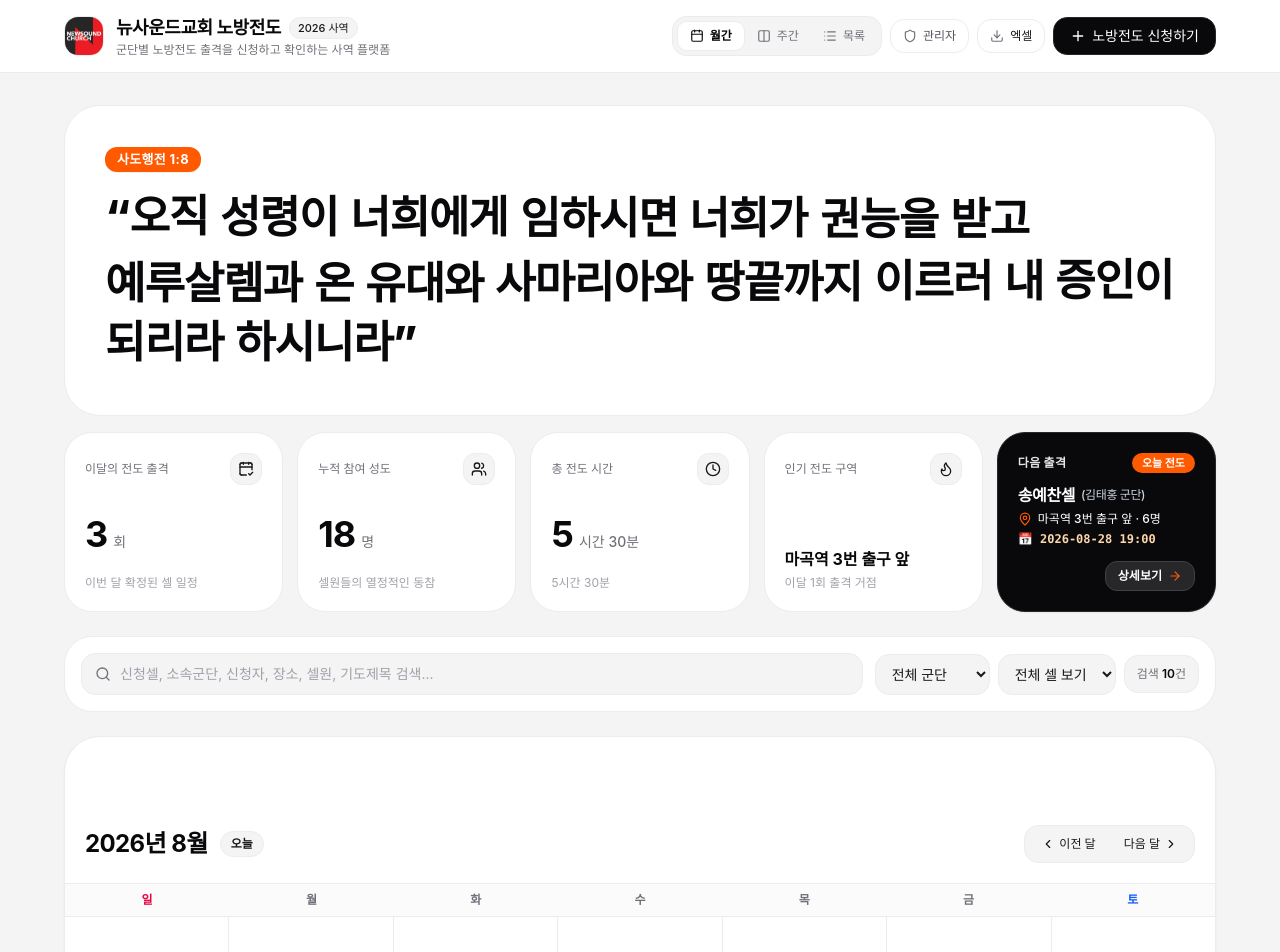
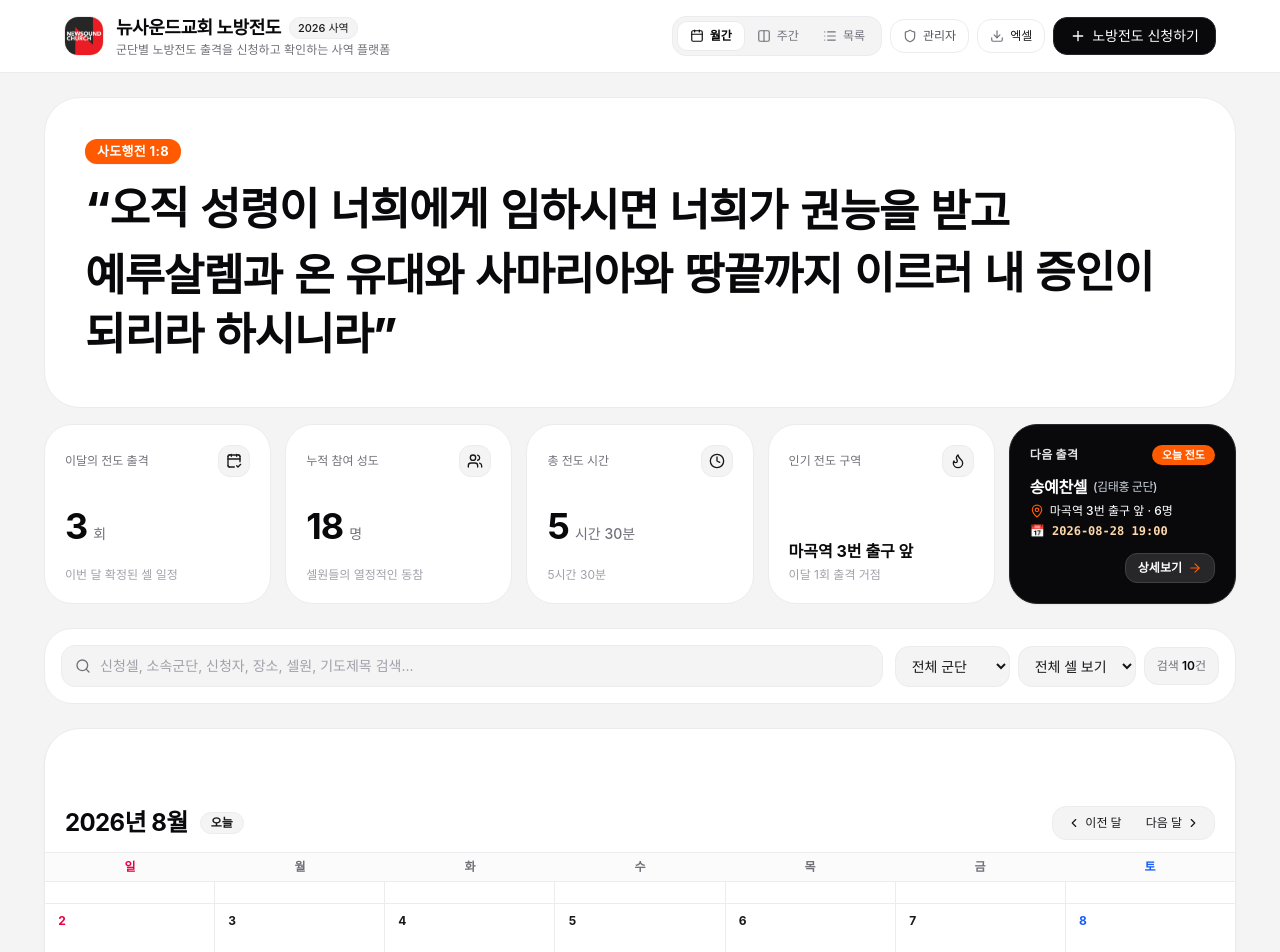
Before and after one commit to syc5032-code/newsound-evangelism, a React (Vite) app: page / in a window 1280 px wide. Shown: the top 952 px of the page. Built offline with nearby package versions, Linux system fonts and the light colour scheme; a web font is replaced by a local one.

Commit message:
fix: optimize desktop calendar proportions to fit full month in 100% viewport zoom

```diff
--- a/src/App.tsx
+++ b/src/App.tsx
@@ -243,8 +243,8 @@ export function App() {
         onAdminLogout={handleAdminLogout}
       />
 
-      {/* Main Content Area (Max width 1200px) */}
-      <main className="flex-1 max-w-[1200px] w-full mx-auto px-4 sm:px-6 pt-6 sm:pt-8 pb-14 sm:pb-16">
+      {/* Main Content Area (Max width 1240px) */}
+      <main className="flex-1 max-w-[1240px] w-full mx-auto px-3 sm:px-6 pt-4 sm:pt-6 pb-12 sm:pb-16">
 
         {/* Statistics & Overview Banner */}
         <StatsBanner
--- a/src/components/MonthCalendar.tsx
+++ b/src/components/MonthCalendar.tsx
@@ -61,18 +61,18 @@ export const MonthCalendar: React.FC<MonthCalendarProps> = ({
   const getCellMinHeight = () => {
     switch (visibleWeeks) {
       case 1:
-        return 'min-h-[250px] sm:min-h-[320px]';
+        return 'min-h-[220px] sm:min-h-[300px]';
       case 2:
-        return 'min-h-[165px] sm:min-h-[210px]';
+        return 'min-h-[150px] sm:min-h-[200px]';
       case 3:
-        return 'min-h-[125px] sm:min-h-[165px]';
+        return 'min-h-[115px] sm:min-h-[150px]';
       case 4:
-        return 'min-h-[100px] sm:min-h-[140px]';
+        return 'min-h-[92px] sm:min-h-[118px]';
       case 5:
-        return 'min-h-[85px] sm:min-h-[125px]';
+        return 'min-h-[80px] sm:min-h-[96px]';
       case 6:
       default:
-        return 'min-h-[78px] sm:min-h-[115px]';
+        return 'min-h-[72px] sm:min-h-[82px] lg:min-h-[86px]';
     }
   };
 
@@ -136,16 +136,16 @@ export const MonthCalendar: React.FC<MonthCalendarProps> = ({
       >
 
         {/* 📌 Sticky Month Header + Weekday Bar (달력 보는 동안 상단 고정) */}
-        <div className="sticky top-[70px] sm:top-[68px] z-20 bg-[#ffffff]/98 backdrop-blur-md border-b border-[#ececee] transition-all">
+        <div className="sticky top-[60px] sm:top-[65px] z-20 bg-[#ffffff]/98 backdrop-blur-md border-b border-[#ececee] transition-all">
 
           {/* Month Calendar Navigation Header */}
-          <div className="p-3.5 sm:p-5 flex items-center justify-between gap-2">
+          <div className="px-3.5 py-2.5 sm:px-5 sm:py-3 flex items-center justify-between gap-2">
             <div className="flex items-center gap-2 sm:gap-3">
-              <h2 className="text-base sm:text-2xl font-bold text-[#09090b] tracking-tight">
+              <h2 className="text-base sm:text-xl lg:text-2xl font-bold text-[#09090b] tracking-tight">
                 {format(currentDate, 'yyyy년 M월')}
               </h2>
               {visibleWeeks < totalWeeks && (
-                <span className="text-[11px] font-bold px-2 py-0.5 rounded-[10000px] bg-[#09090b] text-[#ffffff]">
+                <span className="text-[10px] sm:text-[11px] font-bold px-2 py-0.5 rounded-[10000px] bg-[#09090b] text-[#ffffff]">
                   {visibleWeeks}주 보기
                 </span>
               )}
@@ -155,7 +155,7 @@ export const MonthCalendar: React.FC<MonthCalendarProps> = ({
                   onToday();
                   setSelectedDateStr(todayStr);
                 }}
-                className="px-2 py-0.5 sm:px-2.5 sm:py-1 text-[11px] sm:text-xs font-semibold text-[#18181b] bg-[#f4f4f5] hover:bg-[#ececee] rounded-[10000px] border border-[#ececee] transition-colors cursor-pointer"
+                className="px-2 py-0.5 sm:px-2.5 sm:py-0.5 text-[11px] sm:text-xs font-semibold text-[#18181b] bg-[#f4f4f5] hover:bg-[#ececee] rounded-[10000px] border border-[#ececee] transition-colors cursor-pointer"
               >
                 오늘
               </button>
@@ -171,7 +171,7 @@ export const MonthCalendar: React.FC<MonthCalendarProps> = ({
                 <button
                   type="button"
                   onClick={onPrevMonth}
-                  className="px-2 sm:px-3 py-1 sm:py-1.5 rounded-[8px] sm:rounded-[10px] text-xs font-medium text-[#18181b] hover:bg-[#ffffff] hover:border hover:border-[#ececee] transition-all flex items-center gap-1 cursor-pointer"
+                  className="px-2 sm:px-2.5 py-1 sm:py-1 rounded-[8px] sm:rounded-[10px] text-xs font-medium text-[#18181b] hover:bg-[#ffffff] hover:border hover:border-[#ececee] transition-all flex items-center gap-1 cursor-pointer"
                   title="이전 달"
                 >
                   <ChevronLeft className="w-3.5 h-3.5" />
@@ -180,7 +180,7 @@ export const MonthCalendar: React.FC<MonthCalendarProps> = ({
                 <button
                   type="button"
                   onClick={onNextMonth}
-                  className="px-2 sm:px-3 py-1 sm:py-1.5 rounded-[8px] sm:rounded-[10px] text-xs font-medium text-[#18181b] hover:bg-[#ffffff] hover:border hover:border-[#ececee] transition-all flex items-center gap-1 cursor-pointer"
+                  className="px-2 sm:px-2.5 py-1 sm:py-1 rounded-[8px] sm:rounded-[10px] text-xs font-medium text-[#18181b] hover:bg-[#ffffff] hover:border hover:border-[#ececee] transition-all flex items-center gap-1 cursor-pointer"
                   title="다음 달"
                 >
                   <span className="hidden sm:inline">다음 달</span>
@@ -191,7 +191,7 @@ export const MonthCalendar: React.FC<MonthCalendarProps> = ({
           </div>
 
           {/* Weekday Header (일 ~ 토) */}
-          <div className="grid grid-cols-7 border-t border-[#ececee] bg-[#fafafa]/80 text-center py-2 text-[11px] sm:text-xs font-bold">
+          <div className="grid grid-cols-7 border-t border-[#ececee] bg-[#fafafa]/80 text-center py-1.5 text-[11px] sm:text-xs font-bold">
             {KOREAN_DAYS.map((day, idx) => {
               const isSun = idx === 0;
               const isSat = idx === 6;
@@ -226,7 +226,7 @@ export const MonthCalendar: React.FC<MonthCalendarProps> = ({
               <div
                 key={day.dateString}
                 onClick={() => setSelectedDateStr(day.dateString)}
-                className={`${cellMinH} p-1 sm:p-2 bg-[#ffffff] transition-all relative flex flex-col justify-between cursor-pointer group overflow-hidden ${
+                className={`${cellMinH} p-1 sm:p-1.5 bg-[#ffffff] transition-all relative flex flex-col justify-between cursor-pointer group overflow-hidden ${
                   !day.isCurrentMonth
                     ? 'bg-[#fafafa] text-[#a1a1aa]'
                     : 'bg-[#ffffff] text-[#18181b]'
@@ -242,7 +242,7 @@ export const MonthCalendar: React.FC<MonthCalendarProps> = ({
                 <div className="flex items-center justify-between mb-0.5">
                   <div className="flex items-center gap-1 overflow-hidden">
                     <span
-                      className={`inline-flex items-center justify-center text-[11px] sm:text-xs font-bold w-5 h-5 sm:w-6 sm:h-6 rounded-[10000px] shrink-0 transition-all ${
+                      className={`inline-flex items-center justify-center text-[10px] sm:text-xs font-bold w-5 h-5 sm:w-5.5 sm:h-5.5 rounded-[10000px] shrink-0 transition-all ${
                         day.isToday
                           ? 'bg-[#09090b] text-[#ffffff] shadow-2xs'
                           : !day.isCurrentMonth
@@ -280,7 +280,7 @@ export const MonthCalendar: React.FC<MonthCalendarProps> = ({
                 </div>
 
                 {/* --- Multiple Event Badges (하루에 여러 개 일정이 줄줄이 잘 보이도록 렌더링) --- */}
-                <div className="flex-1 flex flex-col gap-0.5 sm:gap-1 mt-0.5 overflow-y-auto max-h-[160px] pr-0.5">
+                <div className="flex-1 flex flex-col gap-0.5 mt-0.5 overflow-y-auto max-h-[140px] pr-0.5">
                   {day.events.map((schedule) => {
                     const colorTheme = CELL_COLORS[schedule.themeColor] || CELL_COLORS.blue;
                     return (
@@ -290,7 +290,7 @@ export const MonthCalendar: React.FC<MonthCalendarProps> = ({
                           e.stopPropagation();
                           onSelectSchedule(schedule);
                         }}
-                        className={`px-1 py-0.5 sm:px-1.5 sm:py-1 rounded-[5px] sm:rounded-[7px] border text-[9px] sm:text-[11px] font-bold leading-tight truncate flex flex-col justify-center cursor-pointer transition-all hover:scale-[1.01] active:scale-95 shadow-2xs ${colorTheme.bg} ${colorTheme.border} ${colorTheme.text}`}
+                        className={`px-1 py-0.5 rounded-[4px] sm:rounded-[6px] border text-[9px] sm:text-[10px] font-bold leading-tight truncate flex flex-col justify-center cursor-pointer transition-all hover:scale-[1.01] active:scale-95 shadow-2xs ${colorTheme.bg} ${colorTheme.border} ${colorTheme.text}`}
                         title={`${schedule.cellName} | ${schedule.startTime}~${schedule.endTime} | ${schedule.location} (${schedule.participantCount}명)`}
                       >
                         <div className="flex items-center justify-between gap-0.5 truncate">
@@ -316,7 +316,7 @@ export const MonthCalendar: React.FC<MonthCalendarProps> = ({
         </div>
 
         {/* 🎚️ Bottom Week View Interval Slider (1주 ~ 6주치 슬라이더 바) */}
-        <div className="px-4 py-3 sm:px-6 sm:py-3.5 bg-[#ffffff] border-t border-[#ececee] flex items-center justify-between gap-3">
+        <div className="px-3.5 py-2.5 sm:px-5 sm:py-2.5 bg-[#ffffff] border-t border-[#ececee] flex items-center justify-between gap-3">
           <div className="flex items-center gap-2 shrink-0">
             <span className="text-xs sm:text-sm font-bold text-[#09090b] w-8 sm:w-10">
               {visibleWeeks}주
```
